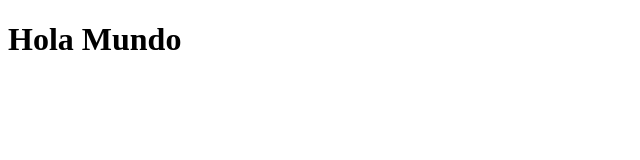
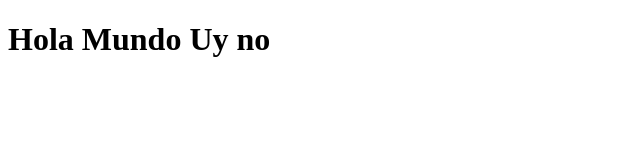
Before and after one commit to VivianaRojo12/Sams-Cakes_Rojo_Hernandez, a website: page index.html in a window 1280 px wide. Shown: the whole page, without its empty margins (0-640 px from the left). Drawn offline with Linux system fonts and the light colour scheme.

```diff
--- a/index.html
+++ b/index.html
@@ -6,6 +6,6 @@
     <title>Inicio</title>
 </head>
 <body>
-    <h1>Hola Mundo</h1>
+    <h1>Hola Mundo Uy no</h1>
 </body>
 </html>
```
